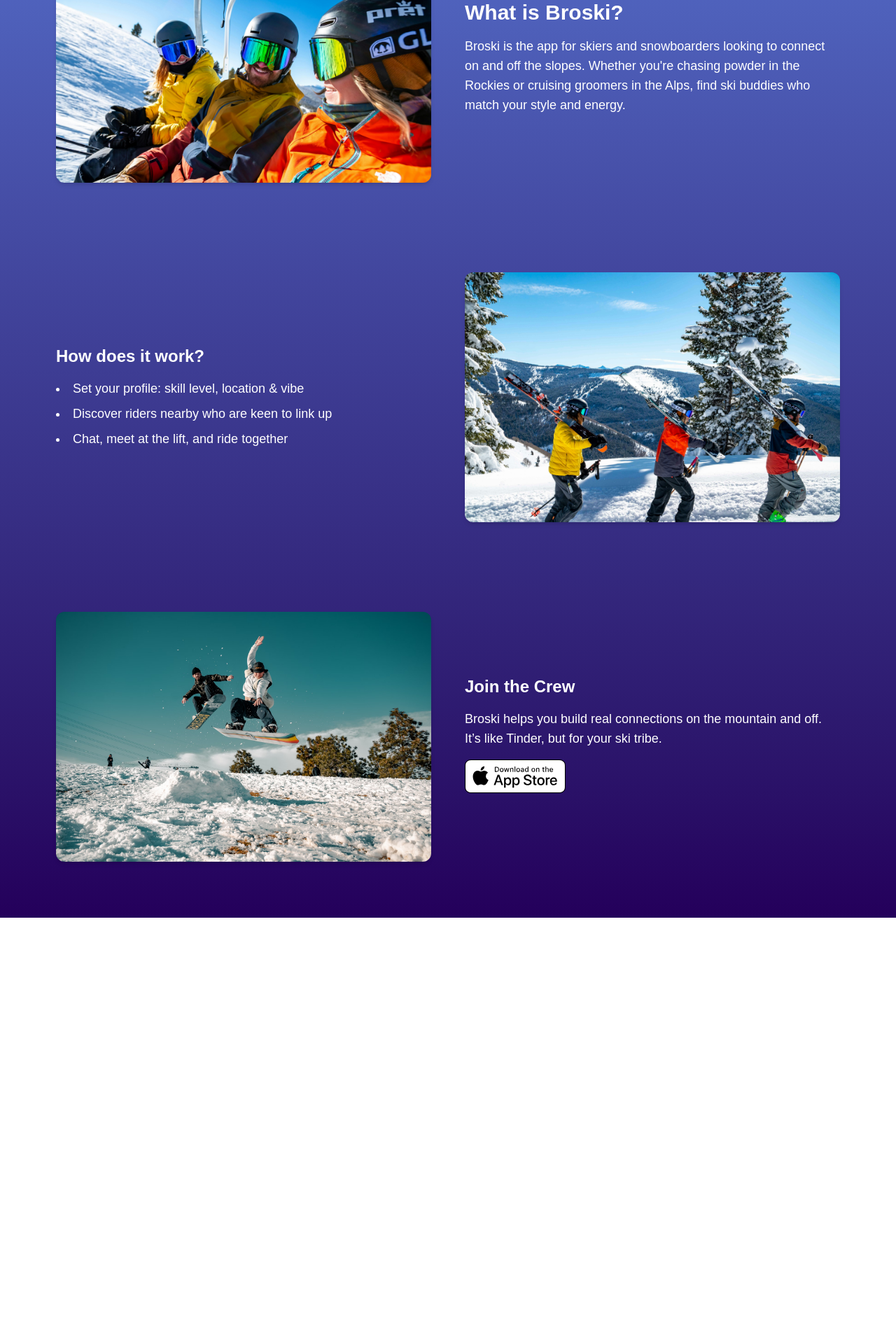
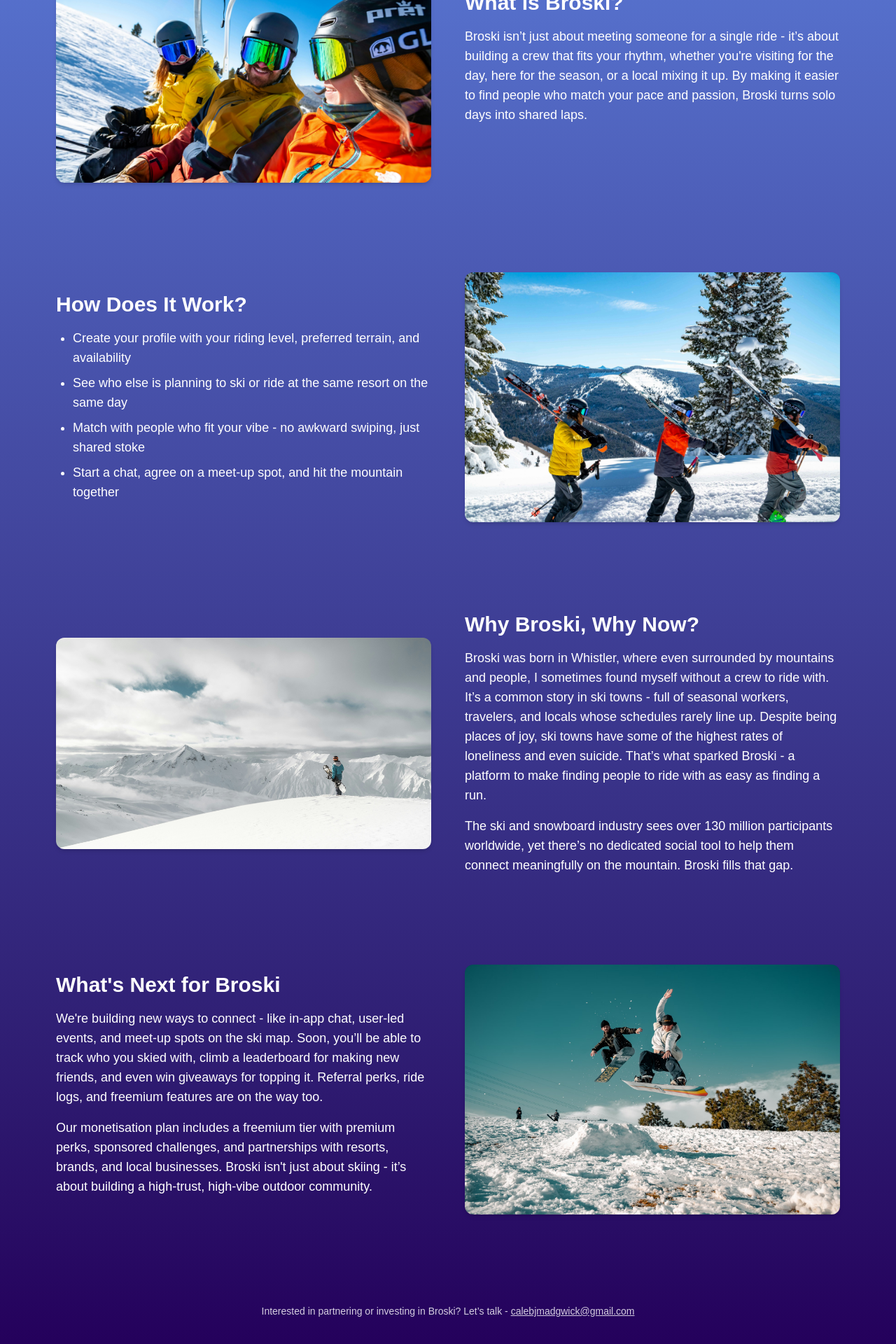
Before and after one commit to caleb-madgwick/broski-landing, a Next.js app: page / in a window 1280 px wide. Shown: the part 844-2764 px from the top of the page at 70% size. Before the commit the page ends 2155 px from the top, so only its background shows below. Built offline with nearby package versions, Linux system fonts and the light colour scheme.

Commit message:
updated mission

```diff
--- a/src/app/page.tsx
+++ b/src/app/page.tsx
@@ -10,38 +10,32 @@
             <div className="flex flex-col leading-tight">
               <span className="text-2xl md:text-3xl font-bold text-gray-900">Broski</span>
               <span className="text-sm text-gray-600 -mt-1">Find your ski crew</span>
-</div>          </div>
+            </div>
+          </div>
 
           {/* Right: App Store Badge */}
-          <a href="#" className="h-10">
+          <a href="#" className="h-10 opacity-60 cursor-not-allowed" title="Coming Soon">
             <img
               src="/app-store-badge.svg"
-              alt="Download on the App Store"
+              alt="Coming Soon on the App Store"
               className="h-full"
             />
           </a>
         </div>
       </header>
 
-
-
       <main className="max-w-6xl mx-auto px-4 py-20 space-y-32">
 
         {/* HERO SECTION */}
         <section className="grid md:grid-cols-2 items-center gap-12">
-  {/* Left: Icon + Headline + Description */}
           <div className="flex flex-col items-start space-y-6">
             <h1 className="text-4xl md:text-5xl font-bold leading-tight">
               Plan Your Next Ski Day With Friends Who Shred Like You
             </h1>
             <p className="text-lg opacity-90 max-w-md">
-      Broski helps skiers and snowboarders find new crew based on trip plans and mountain vibes —
-      not swipes. See who’s heading to the same resort, match by availability and skill, and ride
-      together on and off the slopes.
+Broski helps skiers and snowboarders find people to ride with based on resort, availability, and skill - so you can build a crew that matches your style and stoke. See who’s heading to the mountain and link up for a day on the slopes.
             </p>
           </div>
-
-  {/* Right: App Mockup */}
           <div>
             <img
               src="/app-mockup.png"
@@ -49,34 +43,32 @@
               className="w-full max-w-xl mx-auto"
             />
           </div>
-
         </section>
-
 
         <hr className="border-t border-white/30 my-12" />
 
-
-        {/* Section 1 */}
+        {/* What is Broski */}
         <section className="grid md:grid-cols-2 gap-12 items-center">
           <img src="/photo1.jpg" alt="Ski friends" className="rounded-xl shadow-md" />
           <div>
             <h2 className="text-3xl font-semibold mb-4">What is Broski?</h2>
             <p className="text-lg">
-              Broski is the app for skiers and snowboarders looking to connect on and off the slopes.
-              Whether you're chasing powder in the Rockies or cruising groomers in the Alps, find ski
-              buddies who match your style and energy.
+              Broski isn’t just about meeting someone for a single ride - it’s about building a crew that fits your
+              rhythm, whether you're visiting for the day, here for the season, or a local mixing it up. By making it
+              easier to find people who match your pace and passion, Broski turns solo days into shared laps.
             </p>
           </div>
         </section>
 
-        {/* Section 2 */}
+        {/* How Does It Work */}
         <section className="grid md:grid-cols-2 gap-12 items-center">
           <div className="order-2 md:order-1">
-    <h2 className="text-2xl font-semibold mb-4">How does it work?</h2>
-    <ul className="list-disc list-inside text-lg space-y-2">
-      <li>Set your profile: skill level, location & vibe</li>
-      <li>Discover riders nearby who are keen to link up</li>
-      <li>Chat, meet at the lift, and ride together</li>
+            <h2 className="text-3xl font-semibold mb-4">How Does It Work?</h2>
+              <ul className="list-disc list-outside pl-6 text-lg space-y-2">
+              <li>Create your profile with your riding level, preferred terrain, and availability</li>
+              <li>See who else is planning to ski or ride at the same resort on the same day</li>
+              <li>Match with people who fit your vibe - no awkward swiping, just shared stoke</li>
+              <li>Start a chat, agree on a meet-up spot, and hit the mountain together</li>
             </ul>
           </div>
           <img
@@ -86,27 +78,54 @@
           />
         </section>
 
-
-               {/* Section 3 */}
+        {/* Why Broski, Why Now? */}
         <section className="grid md:grid-cols-2 gap-12 items-center">
-          <img src="/photo3.jpg" alt="Mountain scene" className="rounded-xl shadow-md" />
+          <img src="/photo4.jpg" alt="Founder on the mountain" className="rounded-xl shadow-md" />
           <div>
-            <h2 className="text-2xl font-semibold mb-4">Join the Crew</h2>
+            <h2 className="text-3xl font-semibold mb-4">Why Broski, Why Now?</h2>
             <p className="text-lg mb-4">
-              Broski helps you build real connections on the mountain and off. It’s like Tinder,
-              but for your ski tribe.
+              Broski was born in Whistler, where even surrounded by mountains and people, I sometimes found
+              myself without a crew to ride with. It’s a common story in ski towns - full of seasonal workers,
+              travelers, and locals whose schedules rarely line up. Despite being places of joy, ski towns have
+              some of the highest rates of loneliness and even suicide. That’s what sparked Broski - a platform
+              to make finding people to ride with as easy as finding a run.
             </p>
-            <a href="#" className="h-12 inline-block">
-              <img
-                src="/app-store-badge-white.svg"
-                alt="Download on the App Store"
-                className="h-full"
-              />
-            </a>
+            <p className="text-lg">
+              The ski and snowboard industry sees over 130 million participants worldwide, yet there’s no dedicated
+              social tool to help them connect meaningfully on the mountain. Broski fills that gap.
+            </p>
           </div>
         </section>
 
+
+        {/* What's Next for Broski */}
+        <section className="grid md:grid-cols-2 gap-12 items-center">
+          <div className="order-2 md:order-1">
+            <h2 className="text-3xl font-semibold mb-4">What's Next for Broski</h2>
+            <p className="text-lg mb-4">
+              We're building new ways to connect - like in-app chat, user-led events, and meet-up spots on the ski map.
+              Soon, you’ll be able to track who you skied with, climb a leaderboard for making new friends, and even
+              win giveaways for topping it. Referral perks, ride logs, and freemium features are on the way too.
+            </p>
+            <p className="text-lg mb-4">
+              Our monetisation plan includes a freemium tier with premium perks, sponsored challenges, and
+              partnerships with resorts, brands, and local businesses. Broski isn't just about skiing - it’s
+              about building a high-trust, high-vibe outdoor community.
+            </p>
+          </div>
+          <img
+            src="/photo3.jpg"
+            alt="Mountain scene"
+            className="rounded-xl shadow-md order-1 md:order-2"
+          />
+        </section>
       </main>
+
+      <footer className="text-center text-sm text-white/80 py-12">
+  <p>
+    Interested in partnering or investing in Broski? Let’s talk - <a href="mailto:calebjmadgwick@gmail.com" className="underline">calebjmadgwick@gmail.com</a>
+  </p>
+</footer>
     </div>
   );
 }
```
Also changed, not shown: public/photo4.jpg (added). Lines whose indentation alone changed are shown as unchanged.
